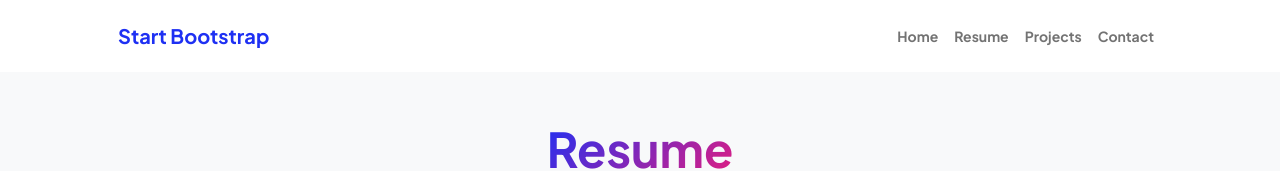
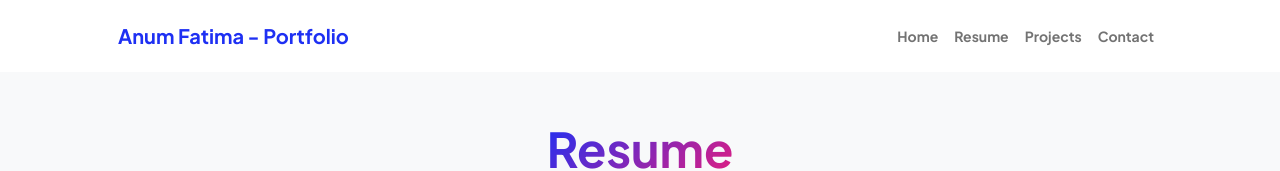
Before and after one commit to anumfatima427/anumfatima427.github.io, a plain HTML site: page resume.html in a window 1280 px wide. Shown: the top 171 px of the page. Drawn offline with nearby package versions, Linux system fonts and the light colour scheme.

Commit message:
Update resume.html

```diff
--- a/resume.html
+++ b/resume.html
@@ -22,7 +22,7 @@
             <!-- Navigation-->
             <nav class="navbar navbar-expand-lg navbar-light bg-white py-3">
                 <div class="container px-5">
-                    <a class="navbar-brand" href="index.html"><span class="fw-bolder text-primary">Start Bootstrap</span></a>
+                    <a class="navbar-brand" href="index.html"><span class="fw-bolder text-primary">Anum Fatima - Portfolio</span></a>
                     <button class="navbar-toggler" type="button" data-bs-toggle="collapse" data-bs-target="#navbarSupportedContent" aria-controls="navbarSupportedContent" aria-expanded="false" aria-label="Toggle navigation"><span class="navbar-toggler-icon"></span></button>
                     <div class="collapse navbar-collapse" id="navbarSupportedContent">
                         <ul class="navbar-nav ms-auto mb-2 mb-lg-0 small fw-bolder">
```
